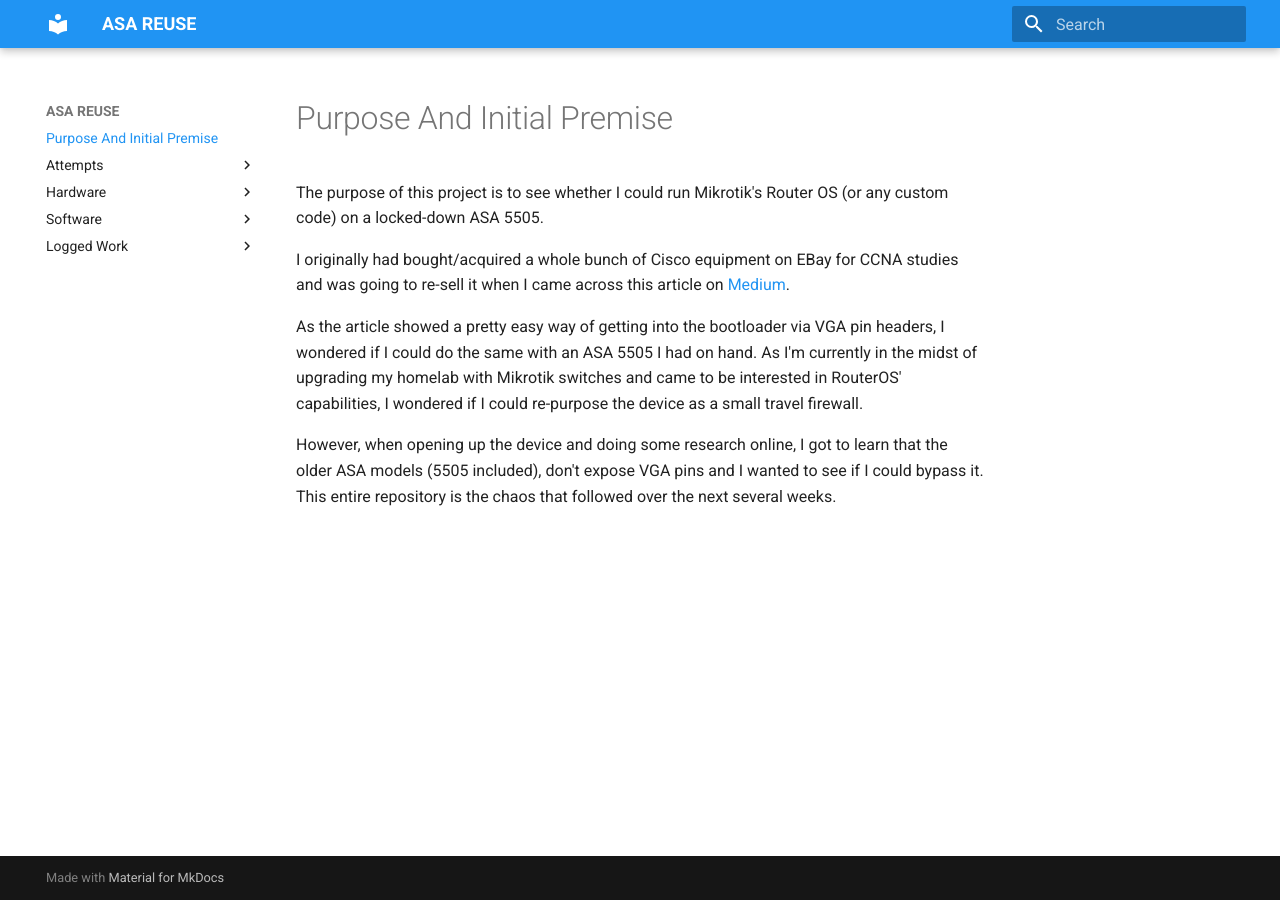
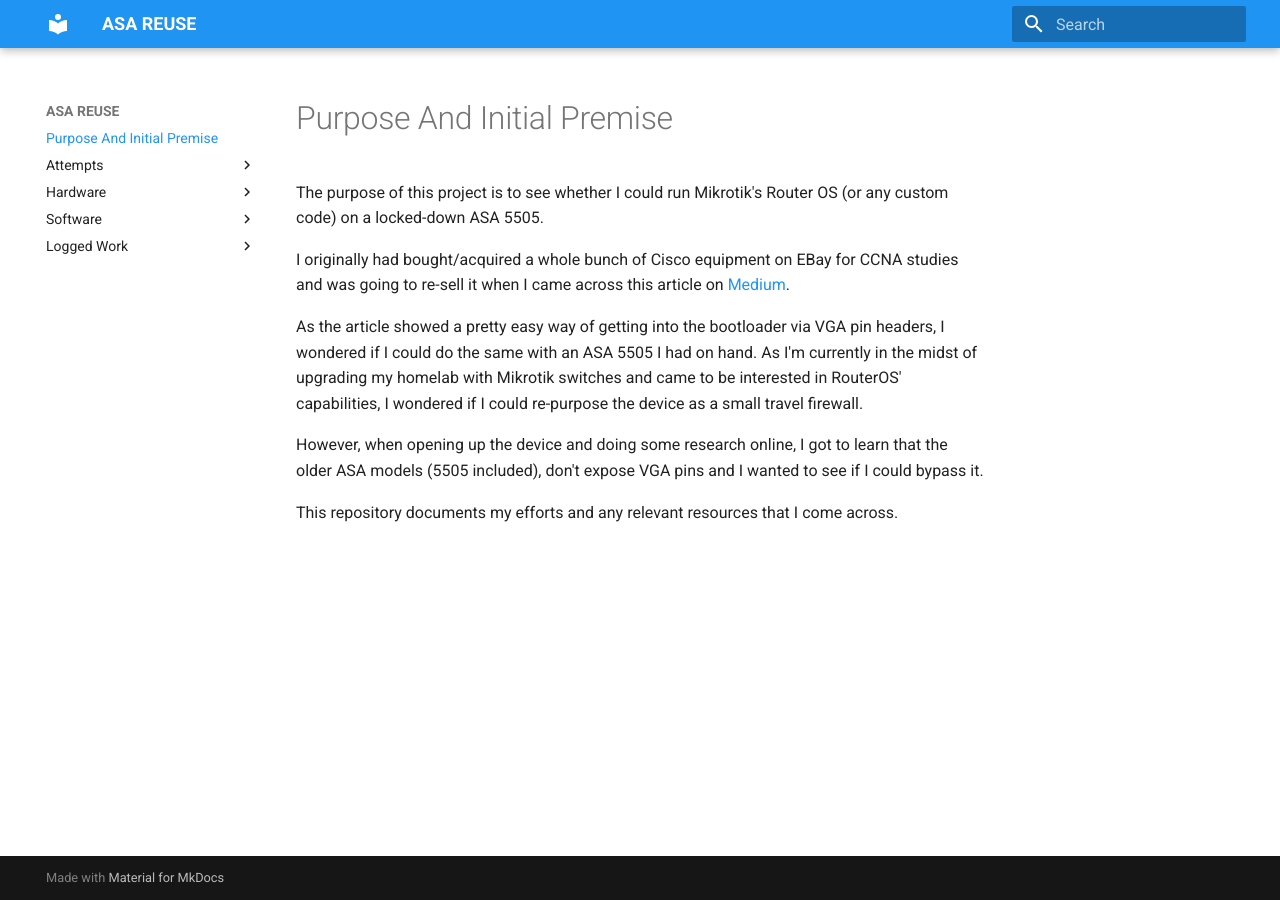
Before and after one commit to drinferno2001/ASA_REUSE_WIKI, an MkDocs documentation site: the page built from docs/index.md, in a window 1280 px wide. Built offline with MkDocs 1.6.1 and Material for MkDocs 9.7.7, drawn with Linux system fonts in a browser that asks for light colours.

Commit message:
Updated summary page to note what the wiki contains (and removed the 'chaos' statement as this project has been ongoing for months now).

```diff
--- a/docs/index.md
+++ b/docs/index.md
@@ -6,4 +6,6 @@ I originally had bought/acquired a whole bunch of Cisco equipment on EBay for CC
 
 As the article showed a pretty easy way of getting into the bootloader via VGA pin headers, I wondered if I could do the same with an ASA 5505 I had on hand. As I'm currently in the midst of upgrading my homelab with Mikrotik switches and came to be interested in RouterOS' capabilities, I wondered if I could re-purpose the device as a small travel firewall.
 
-However, when opening up the device and doing some research online, I got to learn that the older ASA models (5505 included), don't expose VGA pins and I wanted to see if I could bypass it. This entire repository is the chaos that followed over the next several weeks.
+However, when opening up the device and doing some research online, I got to learn that the older ASA models (5505 included), don't expose VGA pins and I wanted to see if I could bypass it.
+
+This repository documents my efforts and any relevant resources that I come across.
```
